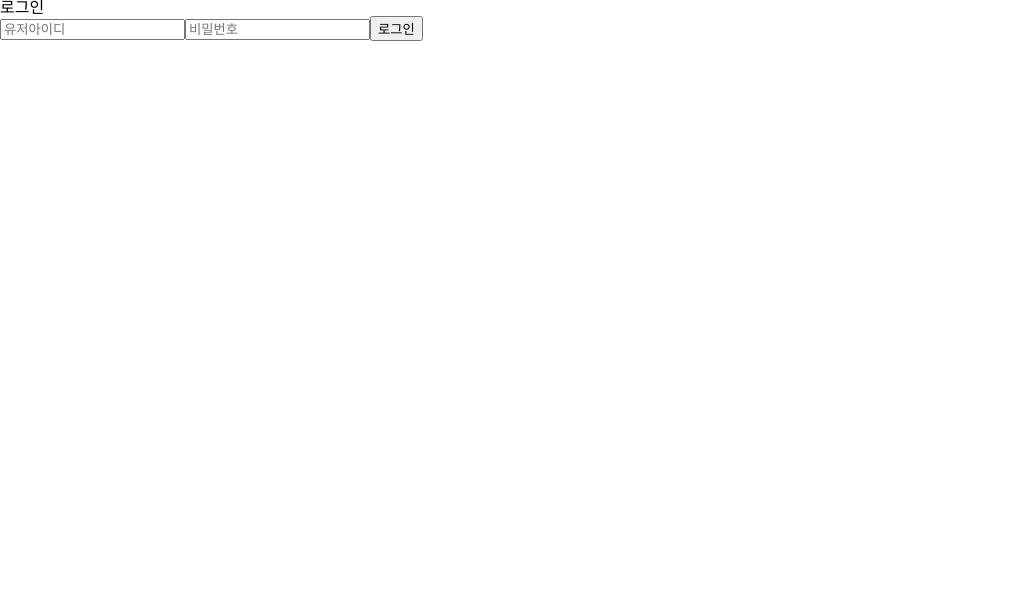
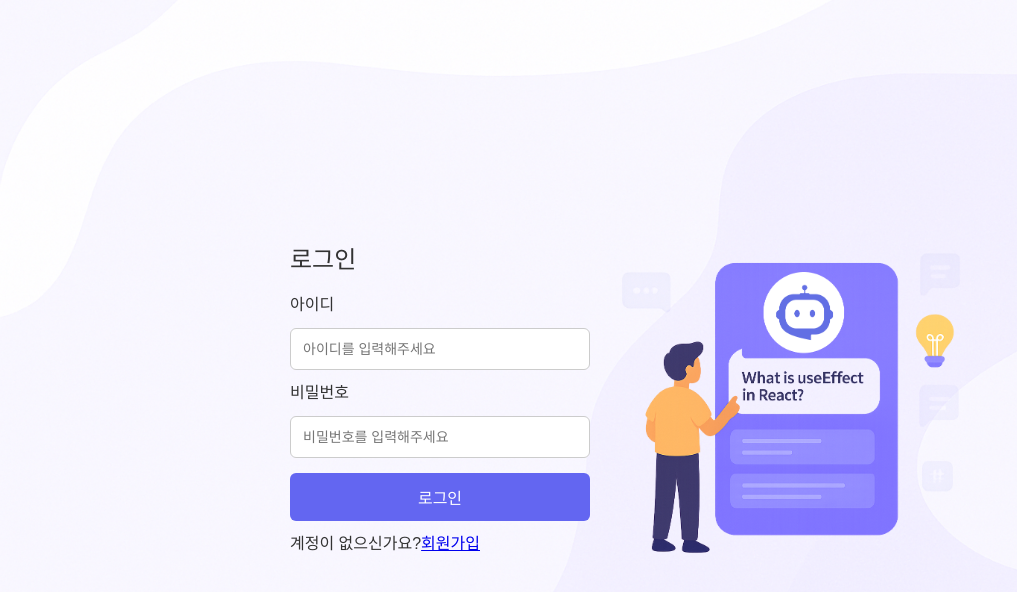
Before and after one commit to Co-Challa/frontend, a React (Vite) app: page /login in a window 1280 px wide. Shown: the top 592 px of the page, without its empty margins (0-1017 px from the left). Built offline with nearby package versions, Linux system fonts and the light colour scheme.

Commit message:
feat. css 추가에 따른 className 변경
feat. css 추가에 따른 className 변경

```diff
--- a/src/pages/LoginPage.jsx
+++ b/src/pages/LoginPage.jsx
@@ -1,6 +1,7 @@
 import axios from "axios";
-import { useState } from "react";
+import { useEffect, useState } from "react";
 import { useNavigate } from "react-router-dom";
+import "./LoginPage.css";
 
 export default function LoginPage() {
 
@@ -11,13 +12,21 @@ export default function LoginPage() {
     password: "",
   });
 
+  useEffect(() => {
+    const token = localStorage.getItem("token");
+    if (token) {
+      alert("이미 로그인 한 상태입니다.");
+      navigate("/");
+    }
+  }, []);
+
   const handleChange = (e) => {
-    setForm({...form, [e.target.name]: e.target.value});
+    setForm({ ...form, [e.target.name]: e.target.value });
   }
 
   const handleSubmit = async (e) => {
     e.preventDefault();
-    try{
+    try {
       const response = await axios.post("http://localhost:8080/signin", form);
       const token = response.headers["authorization"]?.split(" ")[1];
       console.log(response)
@@ -30,16 +39,30 @@ export default function LoginPage() {
         alert("토큰이 없습니다.");
       }
     } catch (err) {
-       const msg = err.response?.data ?? "로그인 실패";
-        alert("에러: " + msg);
+      const msg = err.response?.data ?? "로그인 실패";
+      alert("에러: " + msg);
     }
   }
   return (
-    <form onSubmit={handleSubmit}>
-      <h2>로그인</h2>
-      <input name="userId" placeholder="유저아이디" value={form.userId} onChange={handleChange} required/>
-      <input name="password" type="password" placeholder="비밀번호" value={form.password} onChange={handleChange} required/>
-      <button type="submit">로그인</button>
-    </form>
+    <div className="login-page">
+      <div className="login-container">
+        <form className="login-form" onSubmit={handleSubmit}>
+          <h2>로그인</h2>
+          <label htmlFor="userId">아이디</label>
+          <input name="userId" placeholder="아이디를 입력해주세요" value={form.userId} onChange={handleChange} required />
+          <label htmlFor="password">비밀번호</label>
+          <input name="password" type="password" placeholder="비밀번호를 입력해주세요" value={form.password} onChange={handleChange} required />
+          <button type="submit">로그인</button>
+          <div className="links">
+            <span>계정이 없으신가요?</span>
+            <a href="/signup">회원가입</a>
+          </div>
+        </form>
+      </div>
+      <div className="illustration">
+        <img src="/src/assets/images/bg_chatbot.png" alt="일러스트" />
+      </div>
+    </div>
+
   );
 }
--- a/src/pages/SignupPage.jsx
+++ b/src/pages/SignupPage.jsx
@@ -1,53 +1,91 @@
 import axios from "axios";
-import { useState } from "react";
+import { useState, useEffect } from "react";
+import { useNavigate } from "react-router-dom";
+import "./SignupPage.css";
 
 export default function SignupPage() {
+  const navigate = useNavigate(); // 추가
   const [form, setForm] = useState({
     userId: "",
     password: "",
+    confirmPassword: "",
     nickname: "",
     profileImg: 1,
     resTime: 21,
   });
 
+  const [passwordMatchError, setPasswordMatchError] = useState(false);
+
+  useEffect(() => {
+    const token = localStorage.getItem("token");
+    if (token) {
+      alert("이미 로그인 한 상태입니다.");
+      navigate("/");
+    }
+  }, []);
+
   const handleChange = (e) => {
-      setForm({...form, [e.target.name]: e.target.value});
+    setForm({ ...form, [e.target.name]: e.target.value });
+
+    if(e.target.name === "confirmPassword"){
+      setPasswordMatchError(e.target.value !== form.password);
+    }
+    if(e.target.name === "password"){
+      setPasswordMatchError(e.target.value !== value);
+    }
   };
 
   const handleProfileChange = (e) => {
-      setForm({...form, profileImg: parseInt(e.target.value)});
+    setForm({ ...form, profileImg: parseInt(e.target.value) });
   }
 
   const handleSubmit = async (e) => {
     e.preventDefault();
-      try{
+    try {
       await axios.post("http://localhost:8080/signup", form);
       alert("회원가입 성공");
+      navigate("/login");
     } catch (err) {
       const msg = err.response?.data ?? "회원가입 실패";
       alert("에러: " + msg);
     }
   }
 
-  return (<>
-    <form onSubmit={handleSubmit}>
+  return (
+    <div className="signup-page">
+      <div className="signup-container">
         <h2>회원가입</h2>
-      <input name="userId" placeholder="유저아이디" onChange={handleChange} required />
-      <input name="password" placeholder="비밀번호" onChange={handleChange} required />
+        <form className="signup-form" onSubmit={handleSubmit}>
+          <label htmlFor="userId">아이디</label>
+          <input name="userId" placeholder="아이디" onChange={handleChange} required />
+          <label htmlFor="password">비밀번호</label>
+          <input name="password" placeholder="비밀번호" type="password" onChange={handleChange} required />
+          <label htmlFor="confirmPassword">비밀번호 확인</label>
+          <input name="confirmPassword" placeholder="비밀번호 확인" type="password" onChange={handleChange} required />
+          {passwordMatchError && (
+            <span className="error-message">비밀번호가 일치하지 않습니다.</span>
+          )}
+          <label htmlFor="nickname">닉네임</label>
           <input name="nickname" placeholder="닉네임" onChange={handleChange} required />
-      <div>
+          <div className="profile-selection">
             <p>프로필 이미지 선택</p>
-        <div style={{display: "flex", gap: "10px"}}>
-          {[1,2,3,4,5,6].map((num) => (
+            <div style={{ display: "flex", gap: "10px" }}>
+              {[1, 2, 3, 4, 5, 6].map((num) => (
                 <label key={num}>
-              <input type="radio" name="profileImg" placeholder="프로필사진" value={num} checked={form.profileImg === num} onChange={handleProfileChange}/>
-              <img src={`/images/profile${num}.png`} alt={`프로필 ${num}번`} style={{width:"50px", height: "50px", borderRadius: "50%"}}/>
+                  <input type="radio" name="profileImg" placeholder="프로필사진" value={num} checked={form.profileImg === num} onChange={handleProfileChange} />
+                  <img src={`/src/assets/images/profile/profile_${num}.png`} alt={`프로필 ${num}번`} style={{ width: "50px", height: "50px", borderRadius: "50%" }} />
                 </label>
               ))}
             </div>
           </div>
-      <input name="resTime" type="number" placeholder="요약예약시간" onChange={handleChange} min={1} max={24} required />
+          <label htmlFor="resTime">요약 예약 시간</label>
+          <input name="resTime" type="number" placeholder="요약 예약 시간" onChange={handleChange} min={1} max={24} required />
           <button type="submit">회원가입</button>
         </form>
-  </>);
+        <div className="login-link">
+              이미 계정이 있으신가요? <a href="/login">로그인</a>
+        </div>
+      </div>
+    </div>
+  );
 }
```
Lines whose indentation alone changed are shown as unchanged.
